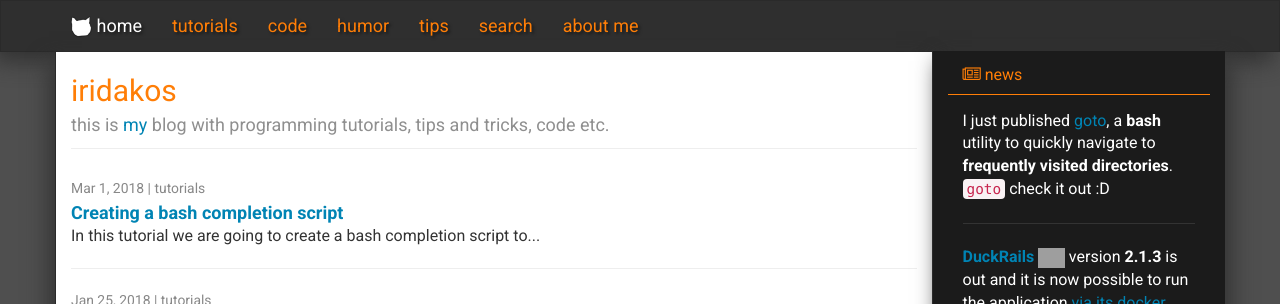
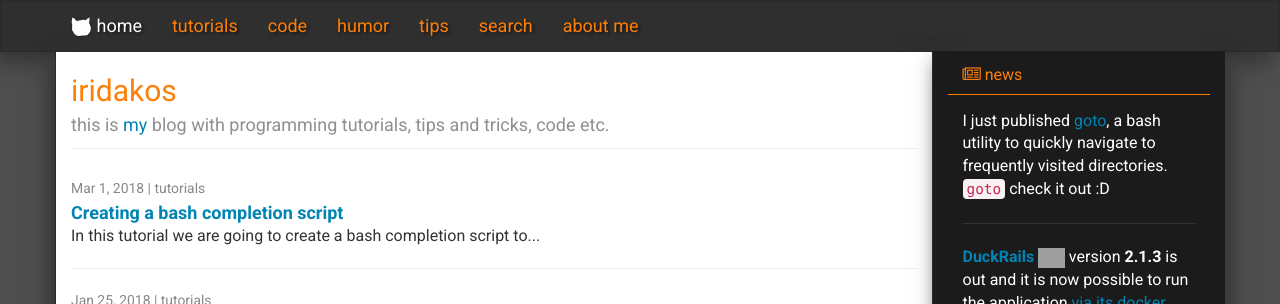
Before and after one commit to iridakos/iridakos.github.io, a Jekyll site: the page built from index.html, in a window 1280 px wide. Shown: the top 304 px of the page. Built offline with Jekyll 4.4.1, drawn with Linux system fonts in a browser that asks for light colours; nearby versions of some CDN libraries; the list of posts is cut into pages by our own code; comment, search, counter and statistics services are not loaded; grey boxes are pictures that could not be loaded.

Commit message:
fix strong tags

```diff
--- a/_includes/news.html
+++ b/_includes/news.html
@@ -5,7 +5,7 @@
 
     <div class="panel-body">
       <p>
-        I just published <a class="ga-event-link" data-event-label="goto repo" data-event-action="click" data-event-category="News links" href="https://github.com/iridakos/goto" target="_blank">goto</a>, a <strong>bash</strong> utility to quickly navigate to <strong>frequently visited directories</strong>. <a class="ga-event-link" data-event-label="goto repo" data-event-action="click" data-event-category="News links" href="https://github.com/iridakos/goto" target="_blank"><code>goto</code></a> check it out :D
+        I just published <a class="ga-event-link" data-event-label="goto repo" data-event-action="click" data-event-category="News links" href="https://github.com/iridakos/goto" target="_blank">goto</a>, a bash utility to quickly navigate to frequently visited directories. <a class="ga-event-link" data-event-label="goto repo" data-event-action="click" data-event-category="News links" href="https://github.com/iridakos/goto" target="_blank"><code>goto</code></a> check it out :D
       </p>
 
       <hr />
```
